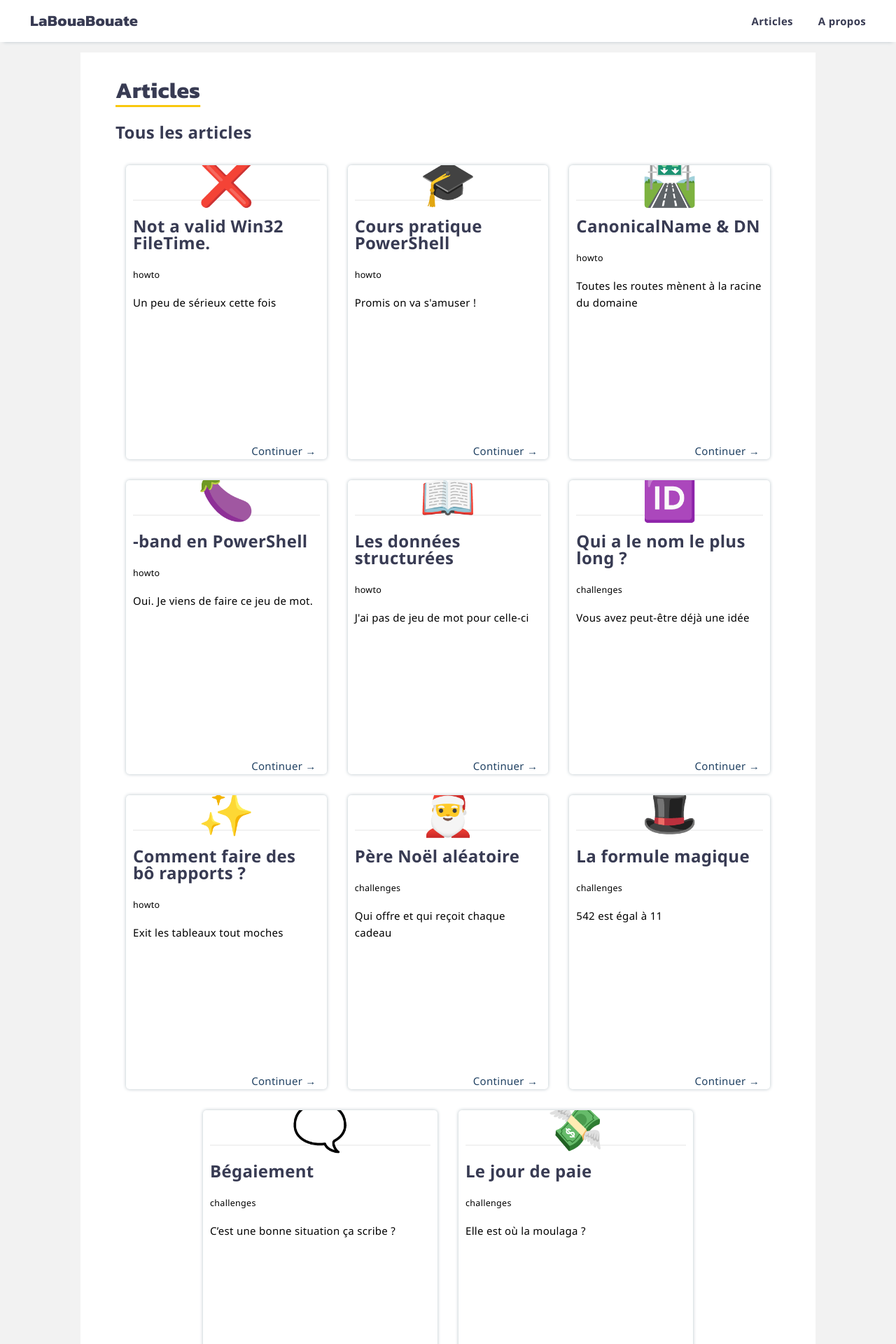
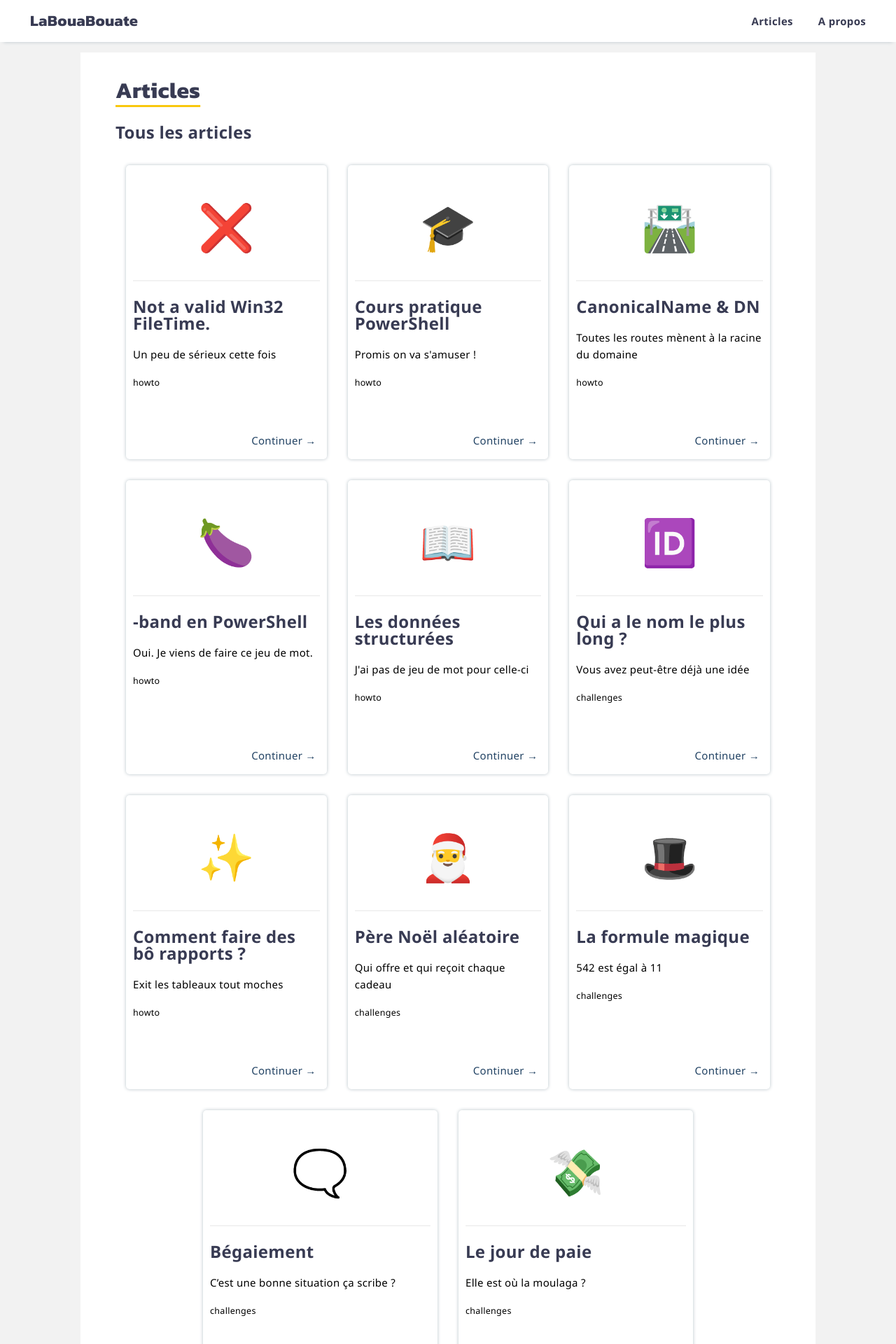
Before and after one commit to leobouard/leobouard.github.io, a Jekyll site: the page built from blog.md, in a window 1280 px wide. Shown: the top 1920 px of the page at 70% size. Built offline with Jekyll 4.4.1, drawn with Linux system fonts in a browser that asks for light colours; our own code applies the rules of GitHub Pages for plain Markdown files.

Commit message:
flex-grow + retour à une miniature dans une div

```diff
--- a/assets/css/posts.scss
+++ b/assets/css/posts.scss
@@ -80,6 +80,7 @@ article {
     max-width: 315px;
     flex: 1;
     flex-basis: 200px;
+    flex-grow: 1;
     border-radius: 5px;
     padding: 10px;
     box-shadow: 0 0 5px 0 #b8c3c9;
--- a/blog.md
+++ b/blog.md
@@ -10,12 +10,14 @@ permalink: /blog
     {% for post in site.posts %}
         {% if post.listed == true %}
             <article>
-                <div style="text-align: center; font-size: 65px;">{{ post.icon }}</div>
+                <div>
+                    <p style="text-align: center; font-size: 65px;">{{ post.icon }}</p>
+                </div>
                 <hr>
                 <h2>{{ post.title }}</h2>
+                <p>{{ post.description }}</p>
                 <small>{{ post.tags }}</small>
-                <p>{{ post.description }}</p>
-                <a style="position: absolute; bottom: 0px; right: 15px;" href="{{ post.id }}">Continuer →</a>
+                <a style="position: absolute; bottom: 15px; right: 15px;" href="{{ post.id }}">Continuer →</a>
             </article>
         {% endif %}
     {% endfor %}
```
